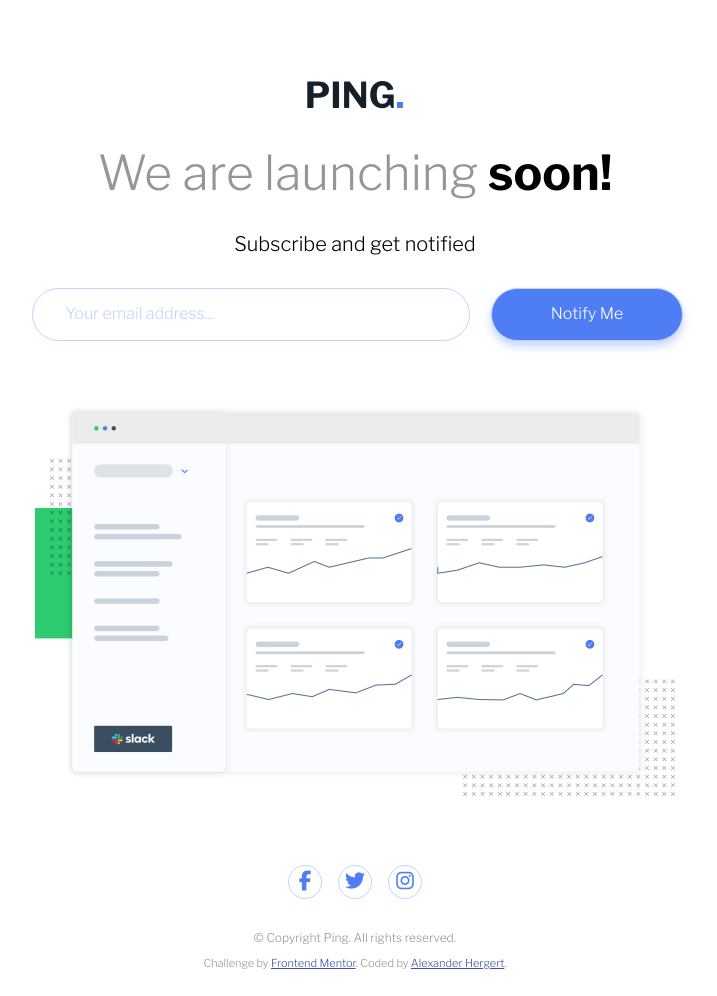
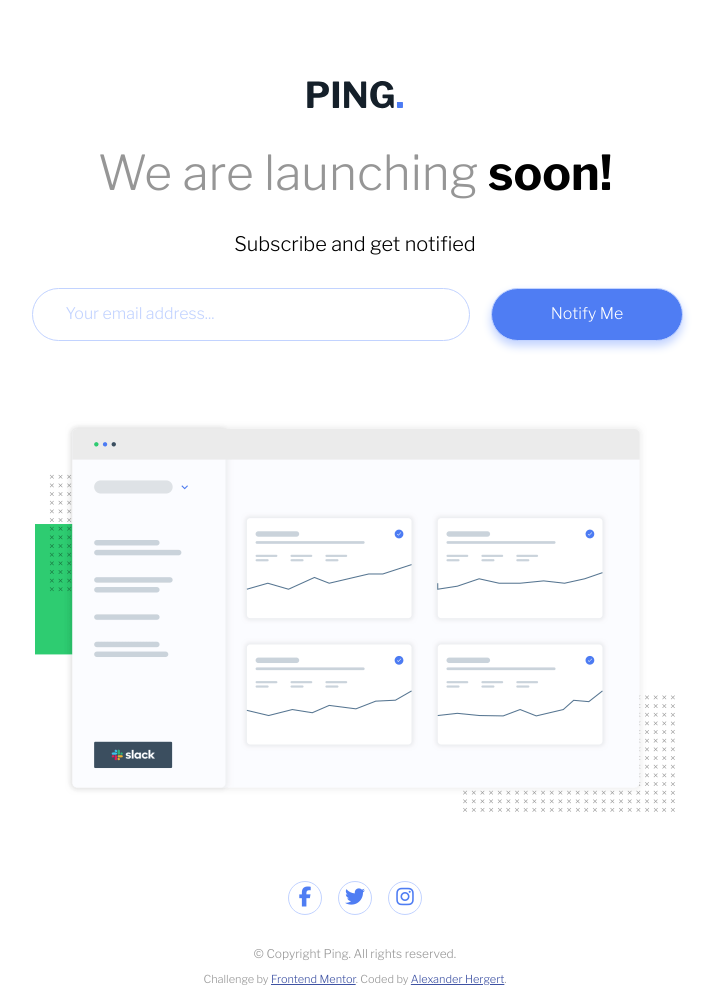
Before and after one commit to Alexander-Hergert/frontend-mentor-newbie-challenges, a plain HTML site: page ping-coming-soon-page-master/index.html in a window 1280 px wide. Shown: the whole page, without its empty margins (285-1002 px from the left). Drawn offline with nearby package versions, Linux system fonts and the light colour scheme.

Commit message:
Fix minor issues.

```diff
--- a/ping-coming-soon-page-master/index.css
+++ b/ping-coming-soon-page-master/index.css
@@ -165,7 +165,7 @@ footer p {
 
   section {
     margin-bottom: 4rem;
-    margin-top: 4rem;
+    margin-top: 5rem;
   }
 
   section img {
--- a/ping-coming-soon-page-master/index.html
+++ b/ping-coming-soon-page-master/index.html
@@ -31,15 +31,39 @@
         <input type="submit" value="Notify Me" />
       </form>
       <section>
-        <img src="./images/illustration-dashboard.png" alt="illustration dashboard" />
+        <img
+          src="./images/illustration-dashboard.png"
+          alt="illustration dashboard"
+        />
       </section>
     </main>
 
     <footer>
       <div class="social-icons">
-        <div><a href="https://www.facebook.com" target="_blank"><i class="fa-brands fa-facebook-f"></i></a></div>
-        <div><a href="https://www.twitter.com" target="_blank"><i class="fa-brands fa-twitter"></i></a></div>
-        <div><a href="https://www.instagram.com" target="_blank"><i class="fa-brands fa-instagram"></i></a></div>
+        <div>
+          <a
+            href="https://www.facebook.com"
+            target="_blank"
+            aria-label="link to facebook"
+            ><i class="fa-brands fa-facebook-f"></i
+          ></a>
+        </div>
+        <div>
+          <a
+            href="https://www.twitter.com"
+            target="_blank"
+            aria-label="link to twitter"
+            ><i class="fa-brands fa-twitter"></i
+          ></a>
+        </div>
+        <div>
+          <a
+            href="https://www.instagram.com"
+            target="_blank"
+            aria-label="link to instagram"
+            ><i class="fa-brands fa-instagram"></i
+          ></a>
+        </div>
       </div>
       <p>&copy; Copyright Ping. All rights reserved.</p>
       <p class="attribution">
```
